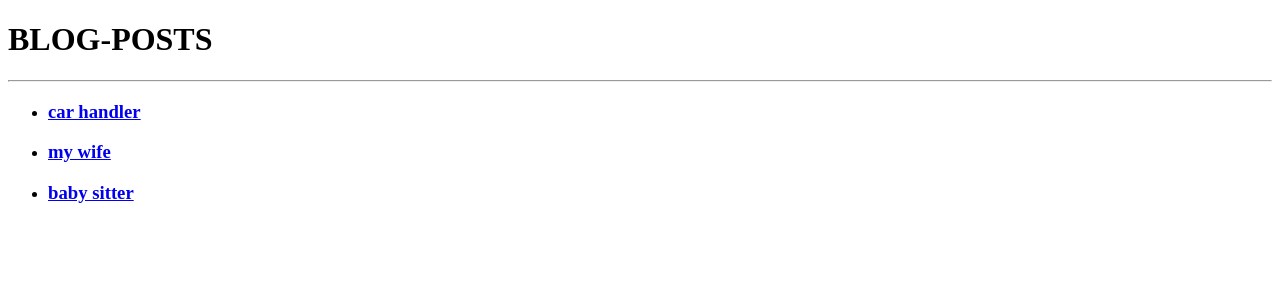
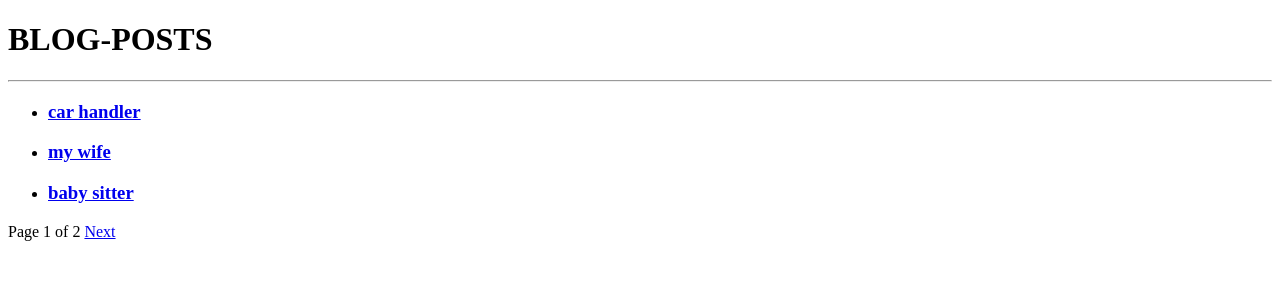
Before and after one commit to MahdiMetaDev/linux_blog, a Django app: page /blog/ in a window 1280 px wide. Shown: the top 300 px of the page. Run offline with Django 4.2, Linux system fonts and the light colour scheme; data comes from the database, SQL or seed files in the repository; both versions use the stored data as it was after the commit; parts of the project's set-up code (start-up, migrations or seed data) failed here and were passed over.

Commit message:
Exception Handling for pagination, create pagination html template

```diff
--- a/blog/templates/blog/posts_list.html
+++ b/blog/templates/blog/posts_list.html
@@ -22,4 +22,6 @@
         </ul>
     {% endfor %}
 
+    {% include "pagination.html" with page=posts %}
+
 {% endblock content %}
--- a/blog/views.py
+++ b/blog/views.py
@@ -1,5 +1,5 @@
 from django.shortcuts import render, get_object_or_404
-from django.core.paginator import Paginator
+from django.core.paginator import Paginator, EmptyPage, PageNotAnInteger
 
 from .models import Post
 
@@ -8,9 +8,18 @@ def posts_list_view(request):
 
     posts_list = Post.published.all()
 
+    # Pagination with 3 posts per page
     paginator = Paginator(posts_list, 3)
     page_number = request.GET.get("page", 1)
-    posts = paginator.page(page_number)
+
+    try:
+        posts = paginator.page(page_number)
+    except PageNotAnInteger:
+        # If page_number is not an integer deliver the first page
+        posts = paginator.page(1)
+    except EmptyPage:
+        # If page_number is out of range deliver last page of results
+        posts = paginator.page(paginator.num_pages)
 
     return render(request,
                  "blog/posts_list.html",
--- /dev/null
+++ b/templates/pagination.html
@@ -0,0 +1,13 @@
+<div class="pagination">
+    <span class="step-links">
+        {% if page.has_previous %}
+            <a href="?page={{ page.previous_page_number }}">Previous</a>
+        {% endif %}
+        <span class="current">
+            Page {{ page.number }} of {{ page.paginator.num_pages }}
+        </span>
+        {% if page.has_next %}
+            <a href="?page={{ page.next_page_number }}">Next</a>
+        {% endif %}
+    </span>
+</div>
```
Also changed, not shown: db.sqlite3.
